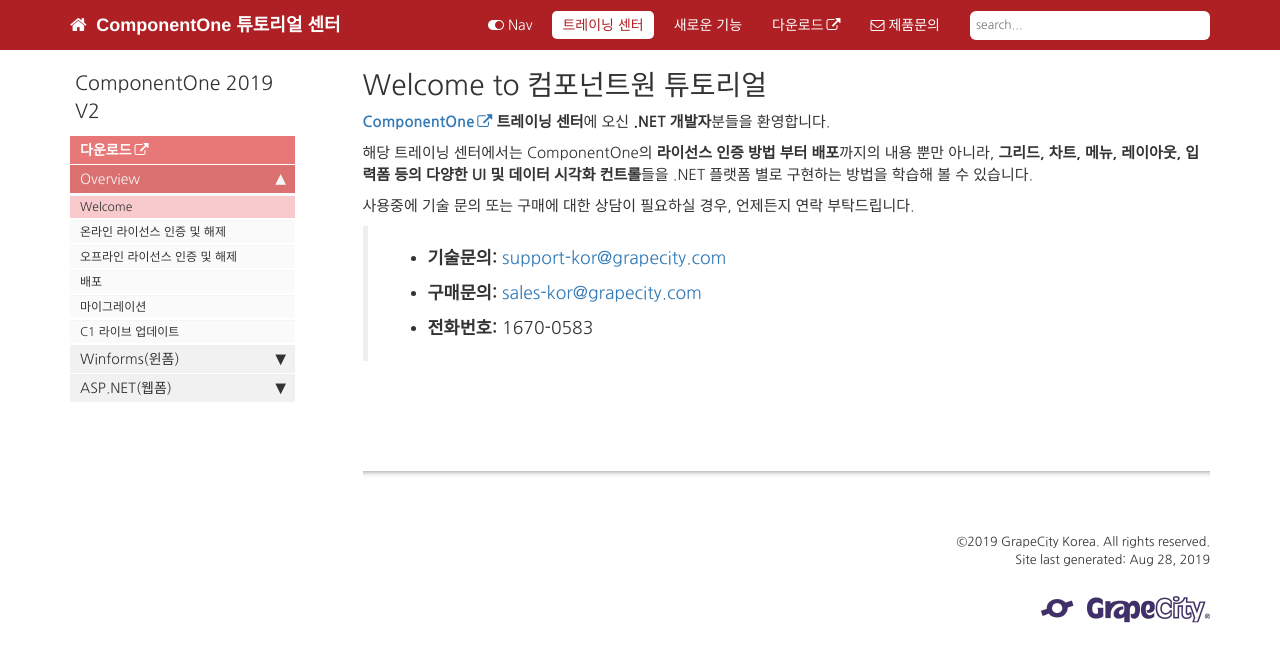
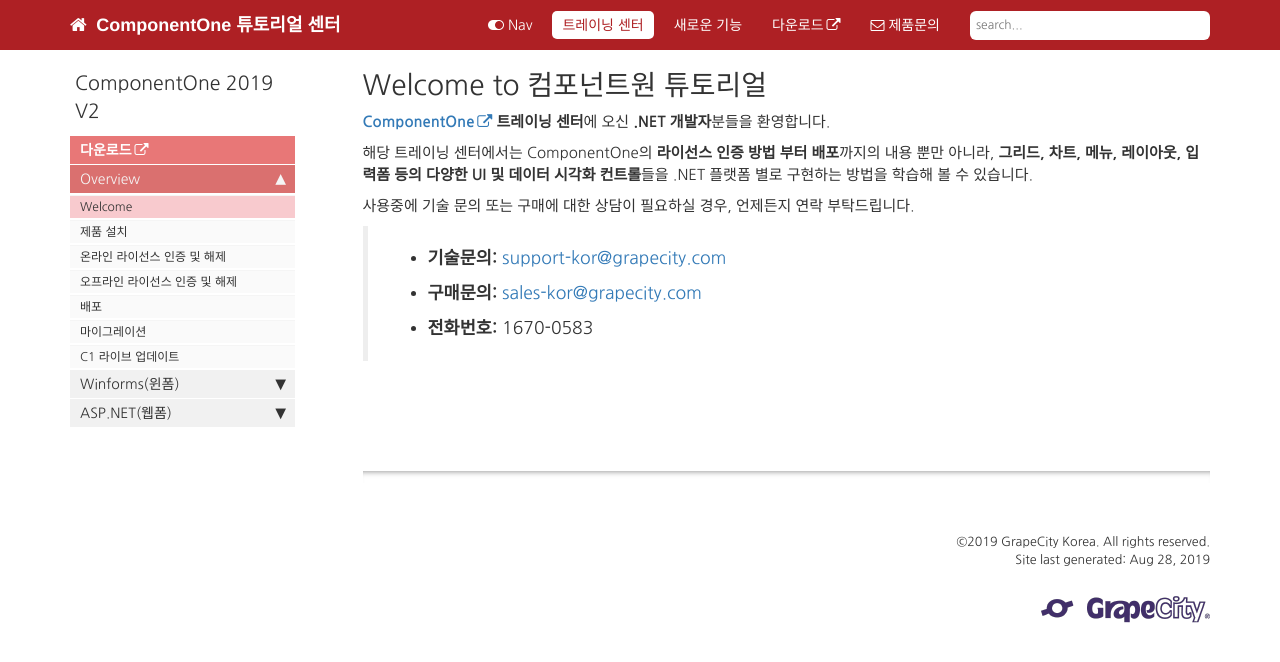
Before and after one commit to grapecity-korea/C1Training.github.io, a Jekyll site: the page built from index.md, in a window 1280 px wide. Shown: the top 662 px of the page. Built offline with Jekyll 4.4.1, drawn with Linux system fonts in a browser that asks for light colours; comment, search, counter and statistics services are not loaded.

Commit message:
Update mydoc_sidebar.yml

```diff
--- a/_data/sidebars/mydoc_sidebar.yml
+++ b/_data/sidebars/mydoc_sidebar.yml
@@ -25,6 +25,10 @@ entries:
             url: /index.html
             output: web, pdf
             type: homepage
+
+          - title: 제품 설치
+            url: /c1_install.html
+            output: web, pdf
 
           - title: 온라인 라이선스 인증 및 해제
             url: /license_online.html
```
